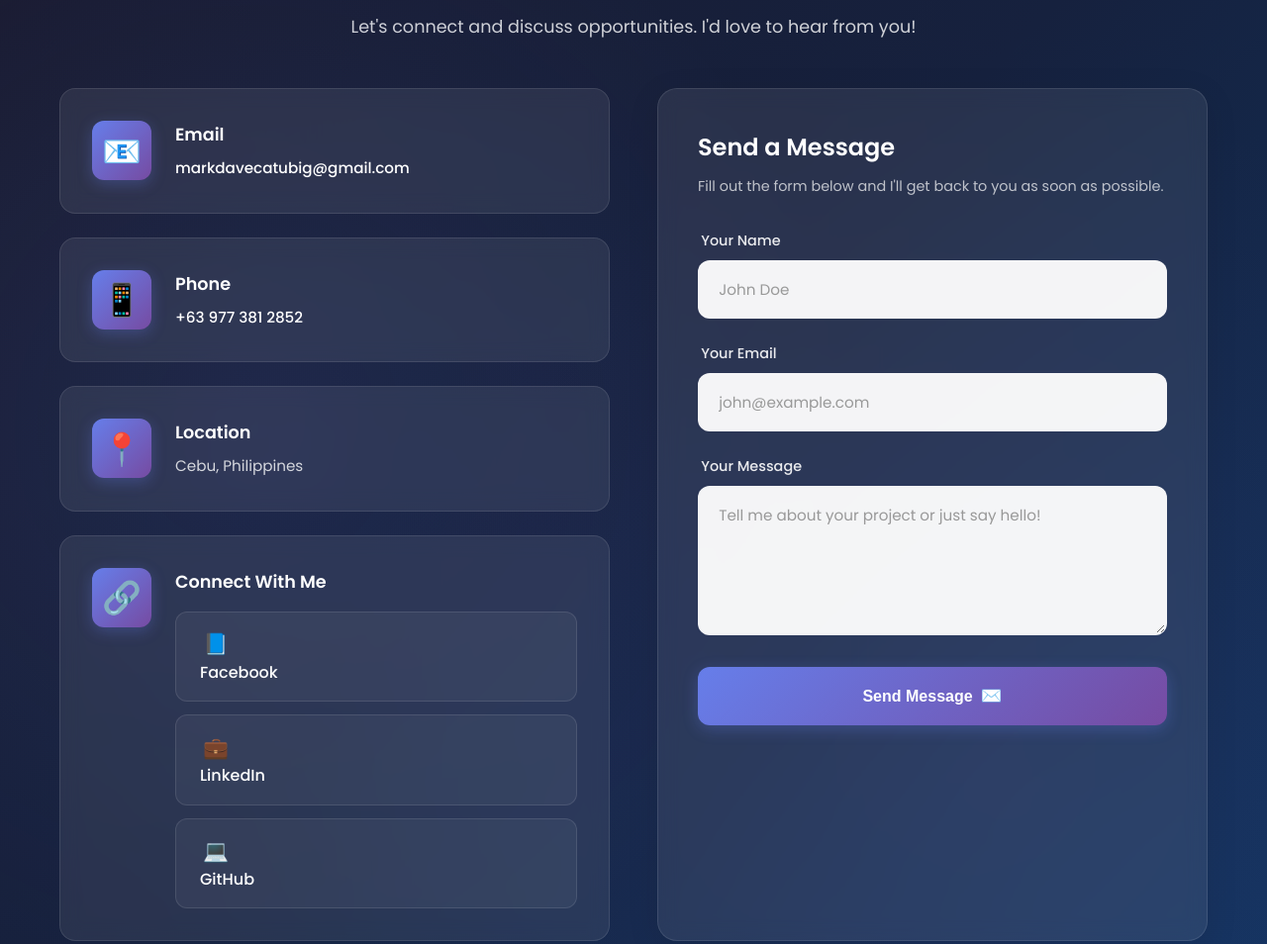
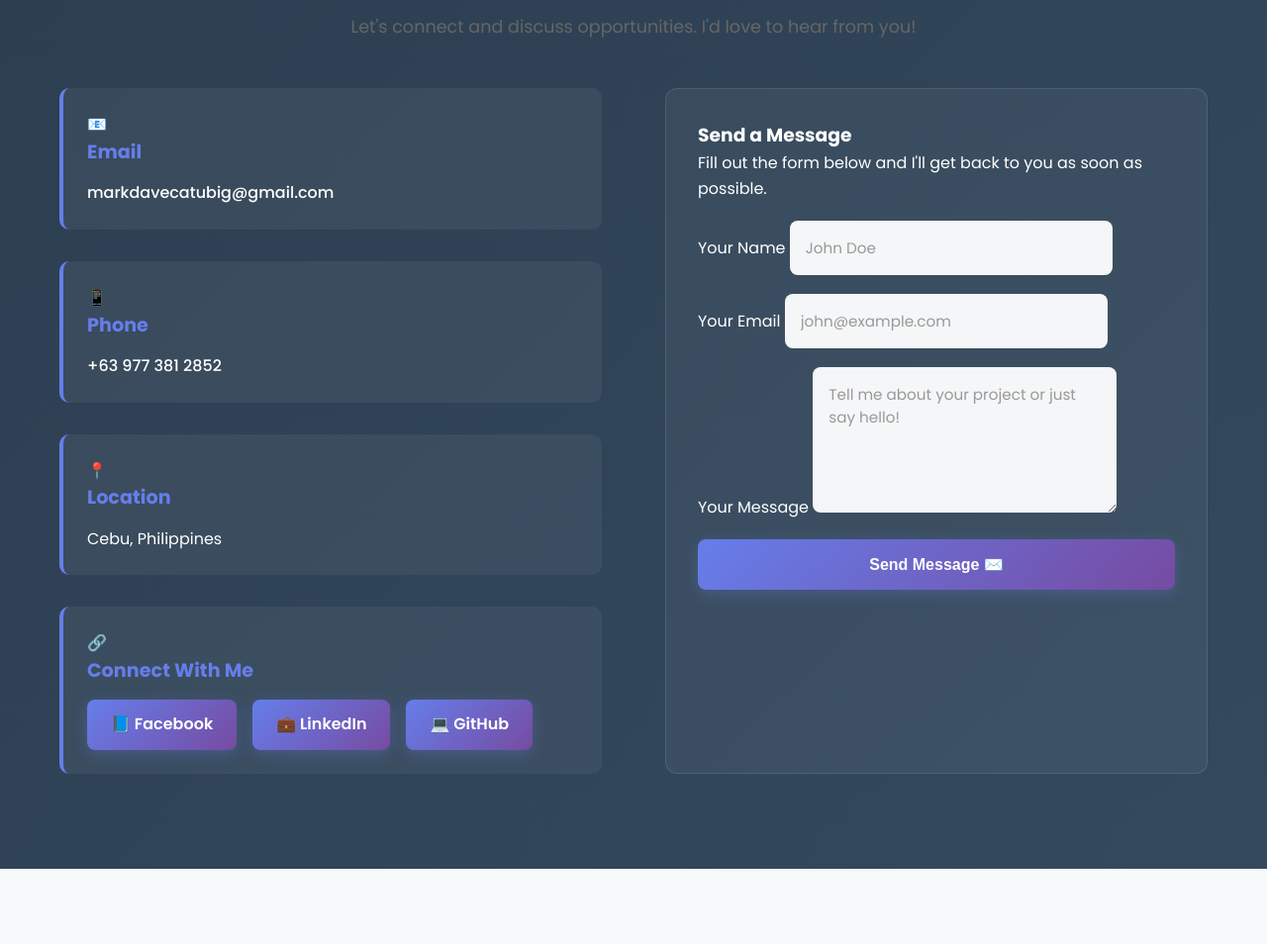
Before and after one commit to catubi123/IT-ELAI, a website: page index.html in a window 1280 px wide. Shown: the part 2501-3455 px from the top of the page at 99% size. After the commit the page ends 3379 px from the top, so only its background shows below. Drawn offline with Linux system fonts and the light colour scheme.

Commit message:
update styles.css

```diff
--- a/styles.css
+++ b/styles.css
@@ -608,23 +608,8 @@ section {
 }
 
 .contact {
-    background: linear-gradient(135deg, #1a1a2e 0%, #16213e 50%, #0f3460 100%);
+    background: linear-gradient(135deg, #2c3e50 0%, #34495e 100%);
     color: white;
-    position: relative;
-    overflow: hidden;
-}
-
-.contact::before {
-    content: '';
-    position: absolute;
-    top: 0;
-    left: 0;
-    right: 0;
-    bottom: 0;
-    background:
-        radial-gradient(circle at 20% 50%, rgba(102, 126, 234, 0.1) 0%, transparent 50%),
-        radial-gradient(circle at 80% 80%, rgba(118, 75, 162, 0.1) 0%, transparent 50%);
-    pointer-events: none;
 }
 
 .contact h2 {
@@ -635,182 +620,71 @@ section {
     background: #667eea;
 }
 
-.contact .section-subtitle {
-    color: rgba(255, 255, 255, 0.8);
-    font-size: 1.1rem;
-    margin-top: 1rem;
-    text-align: center;
-}
-
 .contact-content {
     display: grid;
     grid-template-columns: 1fr 1fr;
-    gap: 3rem;
+    gap: 4rem;
     margin-top: 3rem;
-    position: relative;
-    z-index: 1;
 }
 
 .contact-info {
     display: flex;
     flex-direction: column;
-    gap: 1.5rem;
+    gap: 2rem;
 }
 
 .contact-item {
-    padding: 2rem;
-    background: rgba(255, 255, 255, 0.08);
-    backdrop-filter: blur(10px);
-    border-radius: 16px;
-    border: 1px solid rgba(255, 255, 255, 0.1);
-    transition: all 0.4s cubic-bezier(0.4, 0, 0.2, 1);
-    display: flex;
-    align-items: flex-start;
-    gap: 1.5rem;
-    position: relative;
-    overflow: hidden;
-}
-
-.contact-item::before {
-    content: '';
-    position: absolute;
-    top: 0;
-    left: 0;
-    width: 4px;
-    height: 100%;
-    background: linear-gradient(180deg, #667eea, #764ba2);
-    transform: scaleY(0);
-    transition: transform 0.4s;
+    padding: 1.5rem;
+    background: rgba(255,255,255,0.05);
+    border-radius: 10px;
+    border-left: 4px solid #667eea;
+    transition: all 0.3s;
 }
 
 .contact-item:hover {
-    background: rgba(102, 126, 234, 0.15);
-    transform: translateY(-5px);
-    box-shadow: 0 10px 30px rgba(102, 126, 234, 0.2);
-    border-color: rgba(102, 126, 234, 0.3);
-}
-
-.contact-item:hover::before {
-    transform: scaleY(1);
-}
-
-.contact-icon {
-    font-size: 2rem;
-    width: 60px;
-    height: 60px;
-    display: flex;
-    align-items: center;
-    justify-content: center;
-    background: linear-gradient(135deg, #667eea, #764ba2);
-    border-radius: 12px;
-    flex-shrink: 0;
-    box-shadow: 0 4px 15px rgba(102, 126, 234, 0.3);
-    transition: all 0.3s;
-}
-
-.contact-item:hover .contact-icon {
-    transform: scale(1.1) rotate(5deg);
-    box-shadow: 0 6px 20px rgba(102, 126, 234, 0.4);
-}
-
-.contact-details {
-    flex: 1;
+    background: rgba(102, 126, 234, 0.1);
+    transform: translateX(10px);
 }
 
 .contact-item h3 {
-    margin: 0 0 0.5rem 0;
-    font-size: 1.1rem;
-    color: #fff;
-    font-weight: 600;
+    margin-bottom: 0.8rem;
+    font-size: 1.2rem;
+    color: #667eea;
 }
 
 .contact-item p {
     margin: 0;
-    color: rgba(255, 255, 255, 0.8);
-    font-size: 0.95rem;
 }
 
 .contact-item a {
     color: #fff;
     text-decoration: none;
-    transition: all 0.3s;
+    transition: color 0.3s;
     font-weight: 500;
-    display: inline-block;
-    position: relative;
-}
-
-.contact-item a::after {
-    content: '';
-    position: absolute;
-    bottom: -2px;
-    left: 0;
-    width: 0;
-    height: 2px;
-    background: linear-gradient(90deg, #667eea, #764ba2);
-    transition: width 0.3s;
 }
 
 .contact-item a:hover {
     color: #667eea;
 }
 
-.contact-item a:hover::after {
-    width: 100%;
+.social-links {
+    display: flex;
+    gap: 1rem;
+    flex-wrap: wrap;
 }
 
-.social-section {
-    padding: 2rem;
+.social-links a {
+    padding: 0.8rem 1.5rem;
+    background: linear-gradient(135deg, #667eea, #764ba2);
+    border-radius: 8px;
+    transition: all 0.3s;
+    font-weight: 600;
+    box-shadow: 0 4px 15px rgba(102, 126, 234, 0.3);
 }
 
-.social-links {
-    display: flex;
-    flex-direction: column;
-    gap: 0.8rem;
-    margin-top: 1rem;
-}
-
-.social-link {
-    display: flex;
-    align-items: center;
-    gap: 0.8rem;
-    padding: 1rem 1.5rem;
-    background: rgba(255, 255, 255, 0.05);
-    border-radius: 12px;
-    transition: all 0.3s;
-    text-decoration: none;
-    color: white;
-    border: 1px solid rgba(255, 255, 255, 0.1);
-    font-weight: 500;
-}
-
-.social-link:hover {
-    transform: translateX(8px);
-    background: rgba(255, 255, 255, 0.1);
-    border-color: rgba(102, 126, 234, 0.5);
-}
-
-.social-link.facebook:hover {
-    background: rgba(59, 89, 152, 0.2);
-    border-color: rgba(59, 89, 152, 0.5);
-}
-
-.social-link.linkedin:hover {
-    background: rgba(0, 119, 181, 0.2);
-    border-color: rgba(0, 119, 181, 0.5);
-}
-
-.social-link.github:hover {
-    background: rgba(36, 41, 46, 0.3);
-    border-color: rgba(36, 41, 46, 0.5);
-}
-
-.social-icon {
-    font-size: 1.3rem;
-    display: flex;
-    align-items: center;
-    justify-content: center;
-    width: 32px;
-    height: 32px;
+.social-links a:hover {
+    transform: translateY(-3px);
+    box-shadow: 0 8px 25px rgba(102, 126, 234, 0.4);
 }
 
 .quick-chat-icons {
@@ -841,138 +715,52 @@ section {
 .contact-form {
     display: flex;
     flex-direction: column;
-    gap: 1.5rem;
-    background: rgba(255, 255, 255, 0.08);
-    backdrop-filter: blur(10px);
-    padding: 2.5rem;
-    border-radius: 20px;
-    border: 1px solid rgba(255, 255, 255, 0.1);
-    box-shadow: 0 8px 32px rgba(0, 0, 0, 0.1);
-    transition: all 0.3s;
-}
-
-.contact-form:hover {
-    box-shadow: 0 12px 40px rgba(102, 126, 234, 0.15);
-}
-
-.form-header {
-    margin-bottom: 0.5rem;
-}
-
-.form-header h3 {
-    font-size: 1.5rem;
-    margin: 0 0 0.5rem 0;
-    color: #fff;
-    font-weight: 600;
-}
-
-.form-header p {
-    color: rgba(255, 255, 255, 0.7);
-    font-size: 0.9rem;
-    margin: 0;
-}
-
-.form-group {
-    display: flex;
-    flex-direction: column;
-    gap: 0.5rem;
-}
-
-.form-group label {
-    color: rgba(255, 255, 255, 0.9);
-    font-size: 0.9rem;
-    font-weight: 500;
-    margin-left: 0.2rem;
+    gap: 1.2rem;
+    background: rgba(255,255,255,0.05);
+    padding: 2rem;
+    border-radius: 12px;
+    border: 1px solid rgba(255,255,255,0.1);
 }
 
 .contact-form input,
 .contact-form textarea {
-    padding: 1rem 1.2rem;
-    border: 2px solid rgba(255, 255, 255, 0.1);
-    border-radius: 12px;
+    padding: 1rem;
+    border: none;
+    border-radius: 8px;
     font-family: inherit;
     font-size: 0.95rem;
-    background: rgba(255, 255, 255, 0.95);
+    background: rgba(255,255,255,0.95);
     color: #333;
     transition: all 0.3s;
-    width: 100%;
-    box-sizing: border-box;
 }
 
 .contact-form input:focus,
 .contact-form textarea:focus {
     outline: none;
-    border-color: #667eea;
-    box-shadow: 0 0 0 4px rgba(102, 126, 234, 0.1), 0 4px 12px rgba(102, 126, 234, 0.2);
+    box-shadow: 0 0 12px rgba(102, 126, 234, 0.5);
     background: white;
-    transform: translateY(-2px);
 }
 
-.contact-form textarea {
-    resize: vertical;
-    min-height: 120px;
-    font-family: inherit;
-}
-
-.submit-btn {
-    padding: 1.2rem 2rem;
+.contact-form button {
+    padding: 1rem;
     background: linear-gradient(135deg, #667eea, #764ba2);
     color: white;
     border: none;
-    border-radius: 12px;
+    border-radius: 8px;
     cursor: pointer;
     font-size: 1rem;
     font-weight: 600;
     transition: all 0.3s;
     box-shadow: 0 4px 15px rgba(102, 126, 234, 0.3);
-    display: flex;
-    align-items: center;
-    justify-content: center;
-    gap: 0.5rem;
-    margin-top: 0.5rem;
-    position: relative;
-    overflow: hidden;
 }
 
-.submit-btn::before {
-    content: '';
-    position: absolute;
-    top: 50%;
-    left: 50%;
-    width: 0;
-    height: 0;
-    border-radius: 50%;
-    background: rgba(255, 255, 255, 0.2);
-    transform: translate(-50%, -50%);
-    transition: width 0.6s, height 0.6s;
-}
-
-.submit-btn:hover {
-    transform: translateY(-3px);
+.contact-form button:hover {
+    transform: translateY(-2px);
     box-shadow: 0 8px 25px rgba(102, 126, 234, 0.4);
 }
 
-.submit-btn:hover::before {
-    width: 300px;
-    height: 300px;
-}
-
-.submit-btn:active {
-    transform: translateY(-1px);
-}
-
-.submit-btn span {
-    position: relative;
-    z-index: 1;
-}
-
-.send-icon {
-    font-size: 1.1rem;
-    transition: transform 0.3s;
-}
-
-.submit-btn:hover .send-icon {
-    transform: translateX(5px);
+.contact-form button:active {
+    transform: translateY(0);
 }
 
 .contact-form input::placeholder,
@@ -1224,31 +1012,8 @@ section {
         gap: 2rem;
     }
 
-    .contact-item {
-        padding: 1.5rem;
-    }
-
-    .contact-icon {
-        width: 50px;
-        height: 50px;
-        font-size: 1.5rem;
-    }
-
-    .contact-form {
-        padding: 1.5rem;
-    }
-
-    .form-header h3 {
-        font-size: 1.3rem;
-    }
-
     .social-links {
-        flex-direction: column;
-        gap: 0.6rem;
-    }
-
-    .social-link {
-        padding: 0.8rem 1.2rem;
+        flex-wrap: wrap;
     }
 
     .project-grid {
@@ -1265,32 +1030,6 @@ section {
 }
 
 @media (max-width: 480px) {
-    .contact-item {
-        padding: 1.2rem;
-        flex-direction: column;
-        text-align: center;
-        align-items: center;
-    }
-
-    .contact-icon {
-        width: 50px;
-        height: 50px;
-        font-size: 1.5rem;
-    }
-
-    .contact-form {
-        padding: 1.2rem;
-    }
-
-    .form-header h3 {
-        font-size: 1.2rem;
-    }
-
-    .submit-btn {
-        padding: 1rem 1.5rem;
-        font-size: 0.95rem;
-    }
-
     .hero-image-frame {
         width: 150px;
         height: 150px;
```
